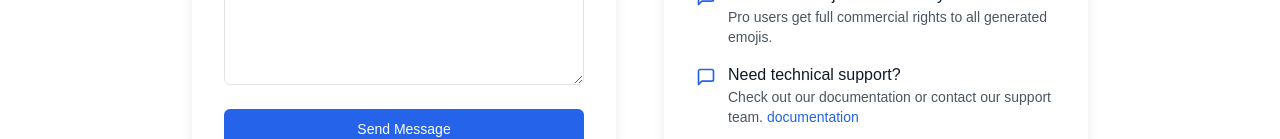
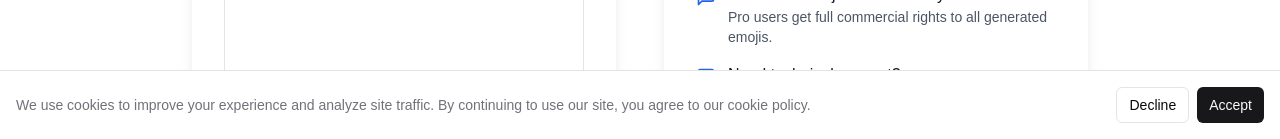
Before and after one commit to qianniucity/emoji-maker, a Next.js app: page /en/contact in a window 1280 px wide. Shown: the part 661-800 px from the top of the page. Built offline with nearby package versions, Linux system fonts and the light colour scheme; no server answers; a web font is replaced by a local one.

Commit message:
google 分析

```diff
--- a/app/[locale]/layout.tsx
+++ b/app/[locale]/layout.tsx
@@ -12,9 +12,12 @@ import { headers } from 'next/headers'
 import { GeistSans } from 'geist/font/sans'
 import { GeistMono } from 'geist/font/mono'
 import { cn } from '@/lib/utils'
-import { Analytics } from '@vercel/analytics/react'
 import { SpeedInsights } from '@vercel/speed-insights/next'
 import { siteConfig } from '../config/metadata'
+import Analytics from '@/app/components/analytics';
+import CookieConsent from '@/app/components/analytics/cookie-consent';
+import IntlProvider from '@/app/components/providers/intl-provider';
+
 
 
 export const metadata = defaultMetadata;
@@ -41,6 +44,7 @@ export default async function LocaleLayout({
     const messages = await loadMessages(locale as any);
 
     return (
+        <IntlProvider locale={locale}>
             <ClerkProvider>
                 <html
                     lang={locale}
@@ -89,10 +93,14 @@ export default async function LocaleLayout({
                                 <FooterSection />
                             </ThemeProvider>
                         </I18nProvider>
+
                         <Analytics />
                         <SpeedInsights />
+                        <CookieConsent />
+
                     </body>
                 </html>
             </ClerkProvider>
+        </IntlProvider>
     );
 }
--- /dev/null
+++ b/app/components/analytics/cookie-consent.tsx
@@ -0,0 +1,55 @@
+'use client';
+
+import { useState, useEffect } from 'react';
+import { Button } from '@/app/components/ui/button';
+import { useTranslation } from '@/app/i18n/hooks/useTranslation';
+
+export default function CookieConsent() {
+  const [showConsent, setShowConsent] = useState(false);
+  const { t } = useTranslation();
+
+  useEffect(() => {
+    const consent = localStorage.getItem('cookie-consent');
+    if (!consent) {
+      setShowConsent(true);
+    }
+  }, []);
+
+  const acceptCookies = () => {
+    localStorage.setItem('cookie-consent', 'accepted');
+    setShowConsent(false);
+    window.location.reload(); // 重新加载以启用分析
+  };
+
+  const declineCookies = () => {
+    localStorage.setItem('cookie-consent', 'declined');
+    setShowConsent(false);
+  };
+
+  if (!showConsent) return null;
+
+  return (
+    <div className="fixed bottom-0 left-0 right-0 bg-background border-t p-4 shadow-lg z-50">
+      <div className="max-w-7xl mx-auto flex flex-col sm:flex-row items-center justify-between gap-4">
+        <p className="text-sm text-muted-foreground">
+          {t('cookies.consent.message')}
+        </p>
+        <div className="flex gap-2">
+          <Button
+            variant="outline"
+            size="sm"
+            onClick={declineCookies}
+          >
+            {t('cookies.consent.decline')}
+          </Button>
+          <Button
+            size="sm"
+            onClick={acceptCookies}
+          >
+            {t('cookies.consent.accept')}
+          </Button>
+        </div>
+      </div>
+    </div>
+  );
+}
--- /dev/null
+++ b/app/components/analytics/google-ads.tsx
@@ -0,0 +1,24 @@
+'use client';
+
+import Script from 'next/script';
+
+export default function GoogleAds({
+  GOOGLE_ADS_ID,
+}: {
+  GOOGLE_ADS_ID: string;
+}) {
+  return (
+    <Script
+      id="google-ads"
+      strategy="afterInteractive"
+      dangerouslySetInnerHTML={{
+        __html: `
+          window.dataLayer = window.dataLayer || [];
+          function gtag(){dataLayer.push(arguments);}
+          gtag('js', new Date());
+          gtag('config', '${GOOGLE_ADS_ID}');
+        `,
+      }}
+    />
+  );
+}
--- /dev/null
+++ b/app/components/analytics/google-analytics.tsx
@@ -0,0 +1,45 @@
+'use client';
+
+import Script from 'next/script';
+import { usePathname, useSearchParams } from 'next/navigation';
+import { useEffect } from 'react';
+
+export default function GoogleAnalytics({
+  GA_MEASUREMENT_ID,
+}: {
+  GA_MEASUREMENT_ID: string;
+}) {
+  const pathname = usePathname();
+  const searchParams = useSearchParams();
+
+  useEffect(() => {
+    if (pathname && window.gtag) {
+      window.gtag('config', GA_MEASUREMENT_ID, {
+        page_path: pathname + searchParams.toString(),
+      });
+    }
+  }, [pathname, searchParams, GA_MEASUREMENT_ID]);
+
+  return (
+    <>
+      <Script
+        strategy="afterInteractive"
+        src={`https://www.googletagmanager.com/gtag/js?id=${GA_MEASUREMENT_ID}`}
+      />
+      <Script
+        id="google-analytics"
+        strategy="afterInteractive"
+        dangerouslySetInnerHTML={{
+          __html: `
+            window.dataLayer = window.dataLayer || [];
+            function gtag(){dataLayer.push(arguments);}
+            gtag('js', new Date());
+            gtag('config', '${GA_MEASUREMENT_ID}', {
+              page_path: window.location.pathname,
+            });
+          `,
+        }}
+      />
+    </>
+  );
+}
--- /dev/null
+++ b/app/components/analytics/index.tsx
@@ -0,0 +1,26 @@
+'use client';
+
+import { useEffect, useState } from 'react';
+import GoogleAnalytics from './google-analytics';
+import GoogleAds from './google-ads';
+
+export default function Analytics() {
+  const [consent, setConsent] = useState<string | null>(null);
+
+  useEffect(() => {
+    setConsent(localStorage.getItem('cookie-consent'));
+  }, []);
+
+  if (consent !== 'accepted') return null;
+
+  return (
+    <>
+      <GoogleAnalytics
+        GA_MEASUREMENT_ID={process.env.NEXT_PUBLIC_GA_ID || ''}
+      />
+      <GoogleAds
+        GOOGLE_ADS_ID={process.env.NEXT_PUBLIC_GOOGLE_ADS_ID || ''}
+      />
+    </>
+  );
+}
--- /dev/null
+++ b/app/components/providers/intl-provider.tsx
@@ -0,0 +1,29 @@
+'use client';
+
+import { NextIntlClientProvider } from 'next-intl';
+import { notFound } from 'next/navigation';
+
+// 获取消息的函数
+async function getMessages(locale: string) {
+  try {
+    return (await import(`@/app/i18n/locales/${locale}.json`)).default;
+  } catch (error) {
+    notFound();
+  }
+}
+
+export default async function IntlProvider({
+  children,
+  locale
+}: {
+  children: React.ReactNode;
+  locale: string;
+}) {
+  const messages = await getMessages(locale);
+
+  return (
+    <NextIntlClientProvider locale={locale} messages={messages}>
+      {children}
+    </NextIntlClientProvider>
+  );
+}
--- a/app/i18n/locales/en.json
+++ b/app/i18n/locales/en.json
@@ -442,6 +442,11 @@
         "title": "Questions?",
         "content": "If you have any questions about our use of cookies, please contact us at privacy@qianniuspace.com."
       }
+    },
+    "consent": {
+      "message": "We use cookies to improve your experience and analyze site traffic. By continuing to use our site, you agree to our cookie policy.",
+      "accept": "Accept",
+      "decline": "Decline"
     }
   }
 }
--- a/app/i18n/locales/zh.json
+++ b/app/i18n/locales/zh.json
@@ -442,6 +442,11 @@
         "title": "有疑问？",
         "content": "如果您对我们使用 cookie 有任何疑问，请通过 privacy@qianniuspace.com 与我们联系。"
       }
+    },
+    "consent": {
+      "message": "我们使用 cookie 来改善您的体验并分析网站流量。继续使用我们的网站即表示您同意我们的 cookie 政策。",
+      "accept": "接受",
+      "decline": "拒绝"
     }
   }
 }
```
Also changed, not shown: 1 other file (tests, documents, lock files or other folders). Lines whose indentation alone changed are shown as unchanged.
